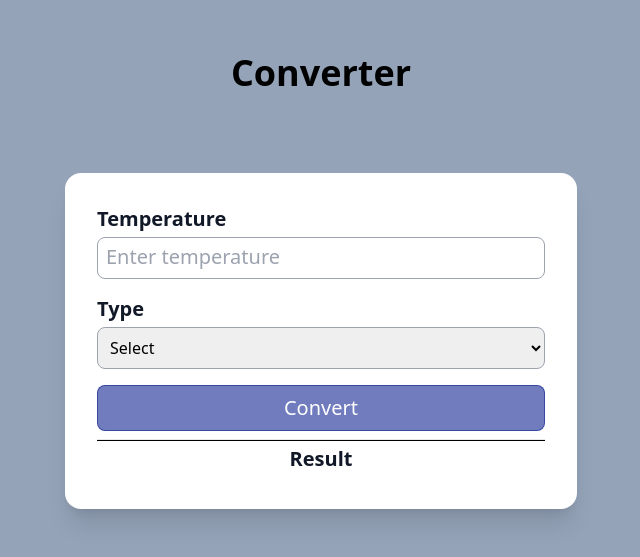
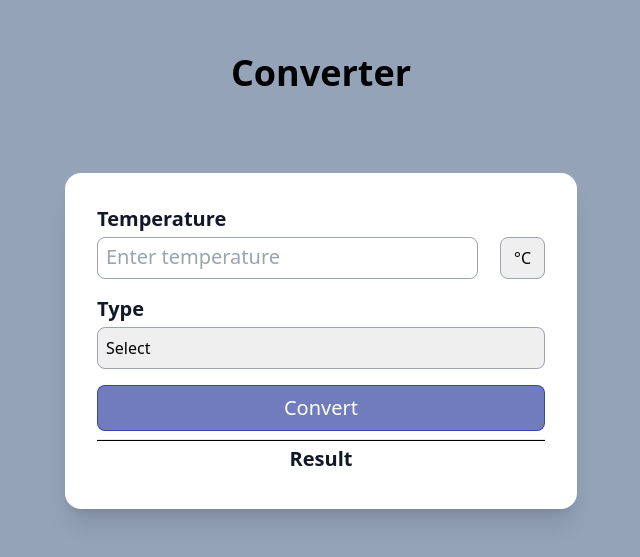
Before and after one commit to sagardwivedi/temperature-conveter, a React (Create React App) app: page / in a window 1280 px wide. Shown: the part 119-676 px from the top of the page, without its empty margins (319-959 px from the left). Built offline with nearby package versions, Linux system fonts and the light colour scheme.

Commit message:
Added a dropdown to right of input

```diff
--- a/src/App.js
+++ b/src/App.js
@@ -19,8 +19,8 @@ function App() {
     };
 
     return (
-        <div className="flex flex-col h-screen w-full items-center justify-center bg-slate-400">
-            <h1 className="text-4xl mb-20 font-bold">Converter</h1>
+        <div className="flex h-screen w-full flex-col items-center justify-center bg-slate-400">
+            <h1 className="mb-20 text-4xl font-bold">Converter</h1>
             <section className="w-[90%] max-w-lg rounded-2xl bg-white p-8  shadow-xl">
                 <form>
                     <div className="space-y-4">
@@ -31,17 +31,23 @@ function App() {
                             >
                                 Temperature
                             </label>
-                            <Input
-                                temperature={temperature}
-                                setTemperature={setTemperature}
-                            />
+                            <div className="flex items-center justify-between">
+                                <Input
+                                    temperature={temperature}
+                                    setTemperature={setTemperature}
+                                />
+                                <select className="mt-1 w-[10%] text-center appearance-none rounded-lg border border-gray-400 p-2 focus:outline-none">
+                                    <option value="Cel">°C</option>
+                                    <option value="Fah">F</option>
+                                </select>
+                            </div>
                         </div>
                         <div className="flex flex-col">
                             <label className="text-xl font-semibold text-gray-900">
                                 Type
                             </label>
                             <select
-                                className="mt-1 rounded-lg border border-gray-400 p-2 focus:outline-none"
+                                className="mt-1 appearance-none rounded-lg border border-gray-400 p-2 focus:outline-none"
                                 value={type}
                                 onChange={(e) => settype(e.target.value)}
                             >
@@ -60,7 +66,7 @@ function App() {
                         </div>
                     </div>
                     <div className="flex flex-col space-y-1">
-                        <hr className="h-0.5 mt-2 bg-black" />
+                        <hr className="mt-2 h-0.5 bg-black" />
                         <span className="text-center text-xl font-semibold text-gray-900">
                             Result
                         </span>
--- a/src/components/Input.jsx
+++ b/src/components/Input.jsx
@@ -2,7 +2,7 @@ const Input = ({ temperature, setTemperature }) => {
     return (
         <>
             <input
-                className="mt-1 rounded-lg border border-gray-400 p-2 placeholder:text-xl focus:outline-none"
+                className="mt-1 w-[85%] rounded-lg border border-gray-400 p-2  placeholder:text-xl focus:outline-none"
                 placeholder="Enter temperature"
                 id="temperature"
                 type="number"
```
Also changed, not shown: 1 other file (tests, documents, lock files or other folders).
